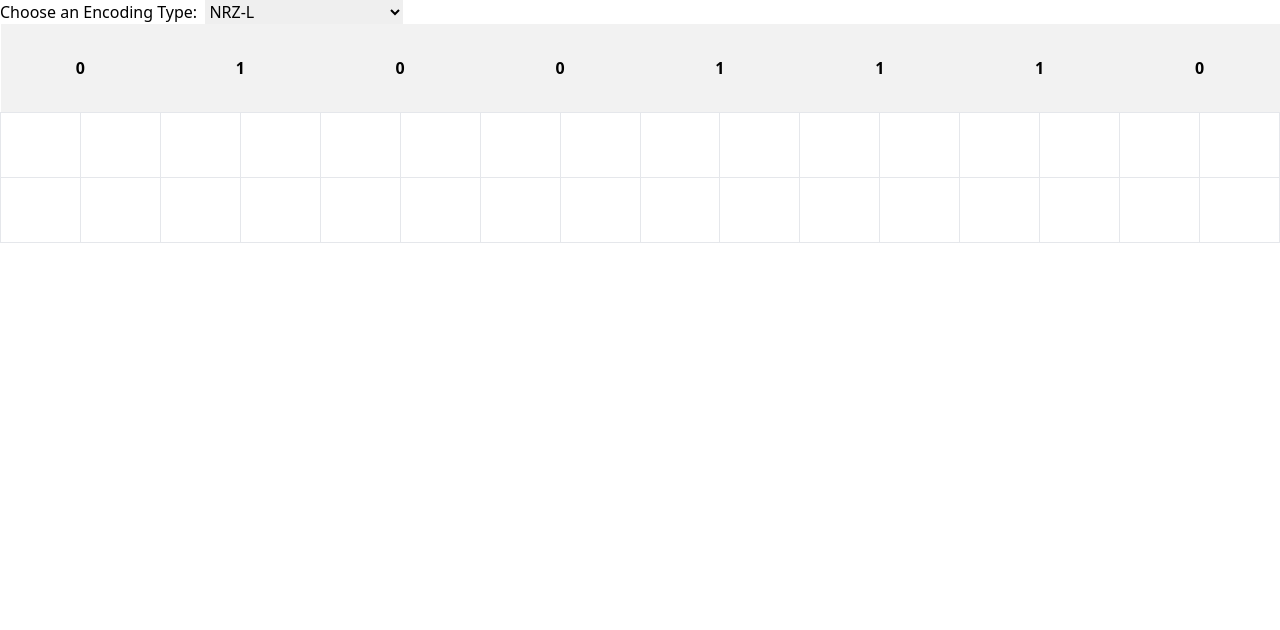
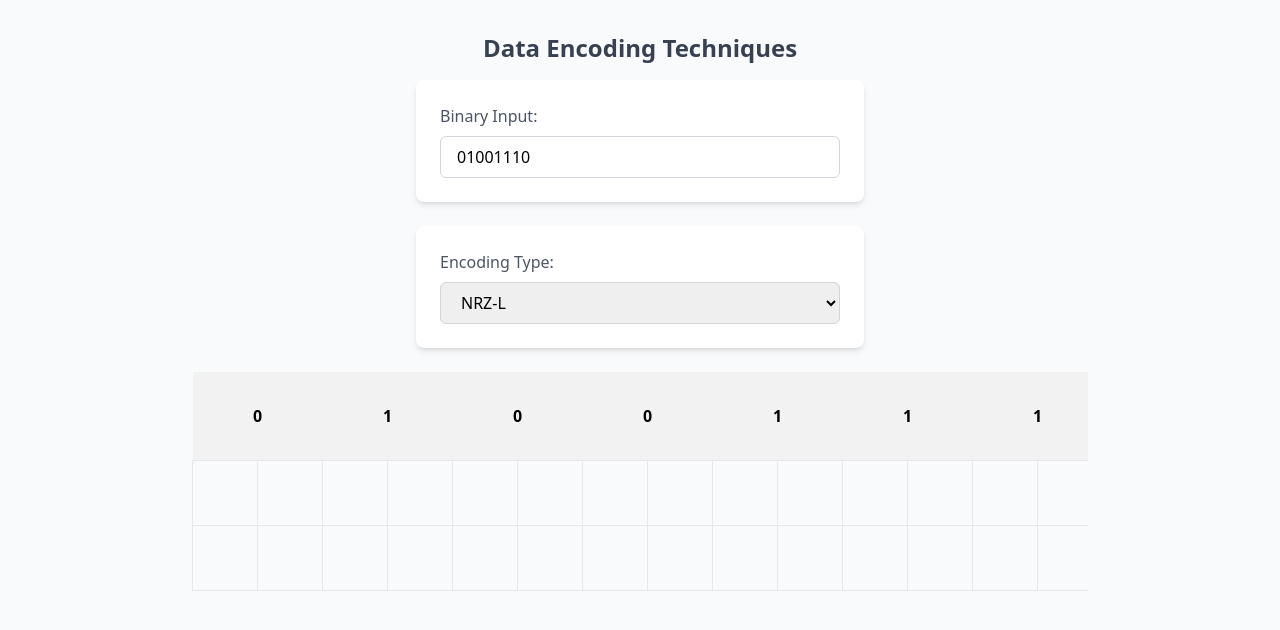
Before and after one commit to herald-noel/BontilaoHeraldNoelLabExer9, a Svelte app: page / in a window 1280 px wide. Shown: the top 630 px of the page. Built offline with nearby package versions, Linux system fonts and the light colour scheme.

Commit message:
Add style

```diff
--- a/src/App.svelte
+++ b/src/App.svelte
@@ -4,18 +4,34 @@
   import { EncodingType } from "./model/EncodingType";
 
   let selectedEncodingType: EncodingType;
-  function handleEncodingChange() {
-    console.log("Selected Encoding Type:", selectedEncodingType);
-  }
+  let binaryInputString: string = "01001110";
 </script>
 
-<main>
-  <label for="encodingType">Choose an Encoding Type:&nbsp</label>
+<main class="flex flex-col items-center bg-gray-50 min-h-screen p-8">
+  <h1 class="text-2xl font-semibold text-gray-700 mb-4">
+    Data Encoding Techniques
+  </h1>
+
+  <div class="w-full max-w-md bg-white rounded-lg shadow-md p-6 mb-6">
+    <label for="binaryInput" class="block text-gray-600 font-medium mb-2"
+      >Binary Input:</label
+    >
+    <input
+      id="binaryInput"
+      type="text"
+      bind:value={binaryInputString}
+      class="w-full px-4 py-2 border border-gray-300 rounded-md focus:outline-none focus:ring-2 focus:ring-indigo-500"
+    />
+  </div>
+
+  <div class="w-full max-w-md bg-white rounded-lg shadow-md p-6 mb-6">
+    <label for="encodingType" class="block text-gray-600 font-medium mb-2"
+      >Encoding Type:</label
+    >
     <select
-    name="encodingType"
       id="encodingType"
       bind:value={selectedEncodingType}
-    on:change={handleEncodingChange}
+      class="w-full px-4 py-2 border border-gray-300 rounded-md focus:outline-none focus:ring-2 focus:ring-indigo-500"
     >
       <option value={EncodingType.Nrzl}>NRZ-L</option>
       <option value={EncodingType.Nrzi}>NRZ-I</option>
@@ -26,5 +42,9 @@
         >Differential Manchester</option
       >
     </select>
-  <TableResult {selectedEncodingType} />
+  </div>
+
+  <div class="w-full max-w-4xl overflow-auto">
+    <TableResult {selectedEncodingType} {binaryInputString} />
+  </div>
 </main>
--- a/src/lib/TableResult.svelte
+++ b/src/lib/TableResult.svelte
@@ -4,12 +4,13 @@
   import type { VoltageType } from "../model/VoltageType";
 
   export let selectedEncodingType;
-  let testBinaryStringInput = "01001110";
+  export let binaryInputString;
+
   let binaryInputArray: string[];
   let voltages: Array<VoltageType>;
 
   $: {
-    binaryInputArray = testBinaryStringInput.split("");
+    binaryInputArray = binaryInputString.split("");
     voltages = getBitsVoltage(binaryInputArray, selectedEncodingType);
   }
 </script>
```
Lines whose indentation alone changed are shown as unchanged.
